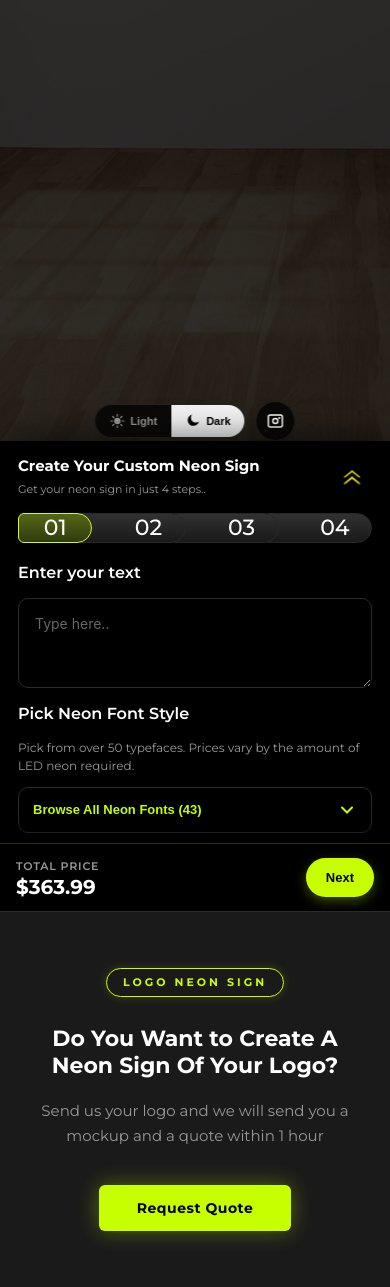
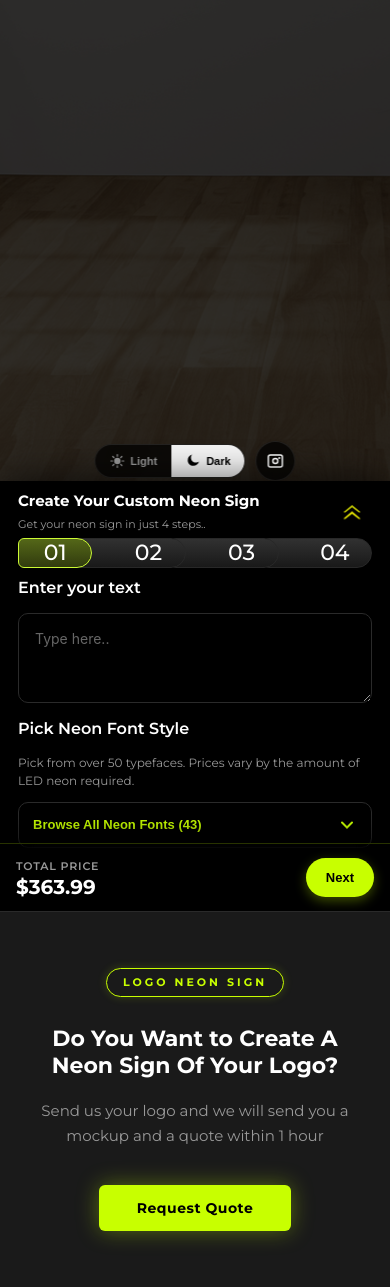
Before and after one commit to najaftechcontributions/NeonSign, a PHP site: page / in a window 390 px wide. Shown: the part 769-2056 px from the top of the page. Run offline with PHP 8.4, Linux system fonts and the light colour scheme; some libraries are stand-ins or nearby versions; some web fonts are replaced.

Commit message:
cssfixed

```diff
--- a/styles.css
+++ b/styles.css
@@ -2385,7 +2385,7 @@ canvas {
 @media (max-width: 1200px) {
     .left-panel {
         max-width: 100%;
-        padding: 30px 35px;
+        padding: 15px 35px 30px 35px;
     }
 
     .suggested-fonts-grid {
@@ -2476,11 +2476,11 @@ canvas {
         height: auto;
         max-height: 85vh;
         min-height: auto;
-        padding: 32px 20px 110px;
+        padding: 15px 20px 110px;
         border-radius: 24px 24px 0 0;
         box-shadow: 0 -6px 30px rgba(0, 0, 0, 0.5);
         z-index: 999;
-        transform: translateY(calc(100% - 38vh));
+        transform: translateY(calc(100% - 350px));
         transition: transform 0.35s cubic-bezier(0.4, 0, 0.2, 1);
         overflow-y: auto;
         overflow-x: hidden;
@@ -2488,10 +2488,6 @@ canvas {
         -webkit-overflow-scrolling: touch;
     }
 
-    .right-panel {
-        height: 60vh !important;
-    }
-
     .left-panel.expanded {
         transform: translateY(0);
         max-height: 85vh;
@@ -2507,12 +2503,14 @@ canvas {
         top: 0;
         left: 0;
         width: 100%;
-        height: 100vh;
+        height: calc(100vh - 350px);
         flex: none;
         z-index: 1;
         pointer-events: none;
     }
-
+    .canvas-wrapper canvas {
+        max-height: calc(100vh - 350px);
+    }
     .right-panel>* {
         pointer-events: auto;
     }
@@ -3098,19 +3096,6 @@ canvas {
     }
 }
 
-@media (max-width: 900px) {
-    .left-panel {
-        transform: translateY(calc(100% - 38vh));
-    }
-
-    .right-panel {
-        height: 60vh !important;
-    }
-
-    .canvas-wrapper canvas {
-        max-height: calc(100vh - 320px);
-    }
-}
 
 @media (max-width: 767px) {
     html {
@@ -3120,12 +3105,14 @@ canvas {
 
 @media (max-width: 768px) {
     .left-panel {
-        transform: translateY(calc(100% - 240px));
-        padding: 28px 18px 100px;
-    }
-
+        transform: translateY(calc(100% - 300px));
+        padding: 10px 18px 100px;
+    }
+    .step-tabs {
+        height: 15px;
+    }
     .right-panel {
-        height: calc(100vh - 240px) !important;
+        height: calc(100vh - 300px) !important;
     }
 
     .canvas-wrapper canvas {
@@ -3135,12 +3122,14 @@ canvas {
 
 @media (max-width: 600px) {
     .left-panel {
-        transform: translateY(calc(100% - 250px));
-        padding: 15px 18px 95px;
-    }
-
+        transform: translateY(calc(100% - 300px));
+        padding: 10px 18px 95px;
+    }
+    .step-tabs {
+        height: 10px;
+    }
     .right-panel {
-        height: calc(100vh - 250px) !important;
+        height: calc(100vh - 300px) !important;
         min-height: auto;
     }
 
@@ -3155,11 +3144,14 @@ canvas {
 
 @media (max-width: 600px) and (min-height: 700px) {
     .left-panel {
-        transform: translateY(calc(100% - 470px));
+        transform: translateY(calc(100% - 430px));
     }
 
     .right-panel {
-        height: calc(100vh - 470px) !important;
+        height: calc(100vh - 430px) !important;
+    }
+    .canvas-wrapper canvas {
+        max-height: calc(100vh - 430px);
     }
     .background-image {
         object-position: top;
```
